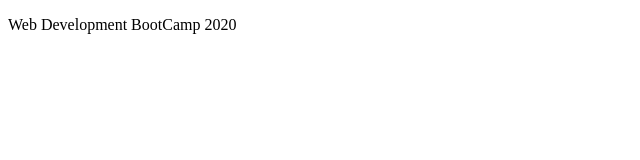
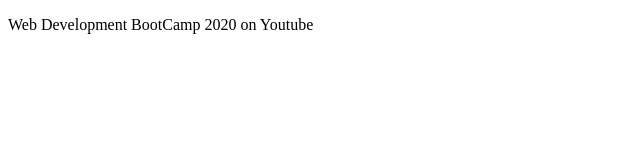
Before and after one commit to Salman102/BootCamp2020, a plain HTML site: page index.html in a window 1280 px wide. Shown: the full height of the page, 0-640 px from the left. Drawn offline with Linux system fonts and the light colour scheme.

Commit message:
Update index.html

```diff
--- a/index.html
+++ b/index.html
@@ -6,6 +6,6 @@
     <title>Document</title>
 </head>
 <body>
-   <p>Web Development BootCamp 2020</p>
+   <p>Web Development BootCamp 2020 on Youtube</p>
 </body>
 </html>
```
